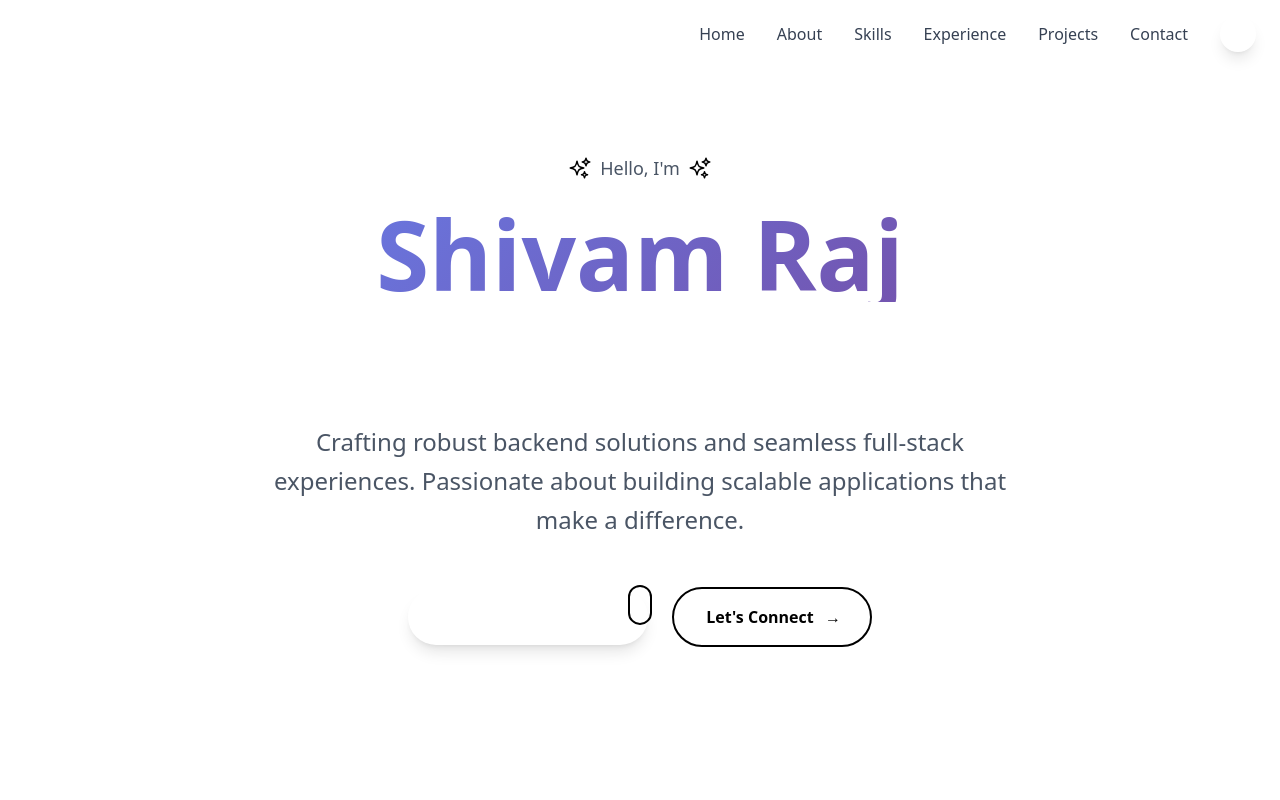
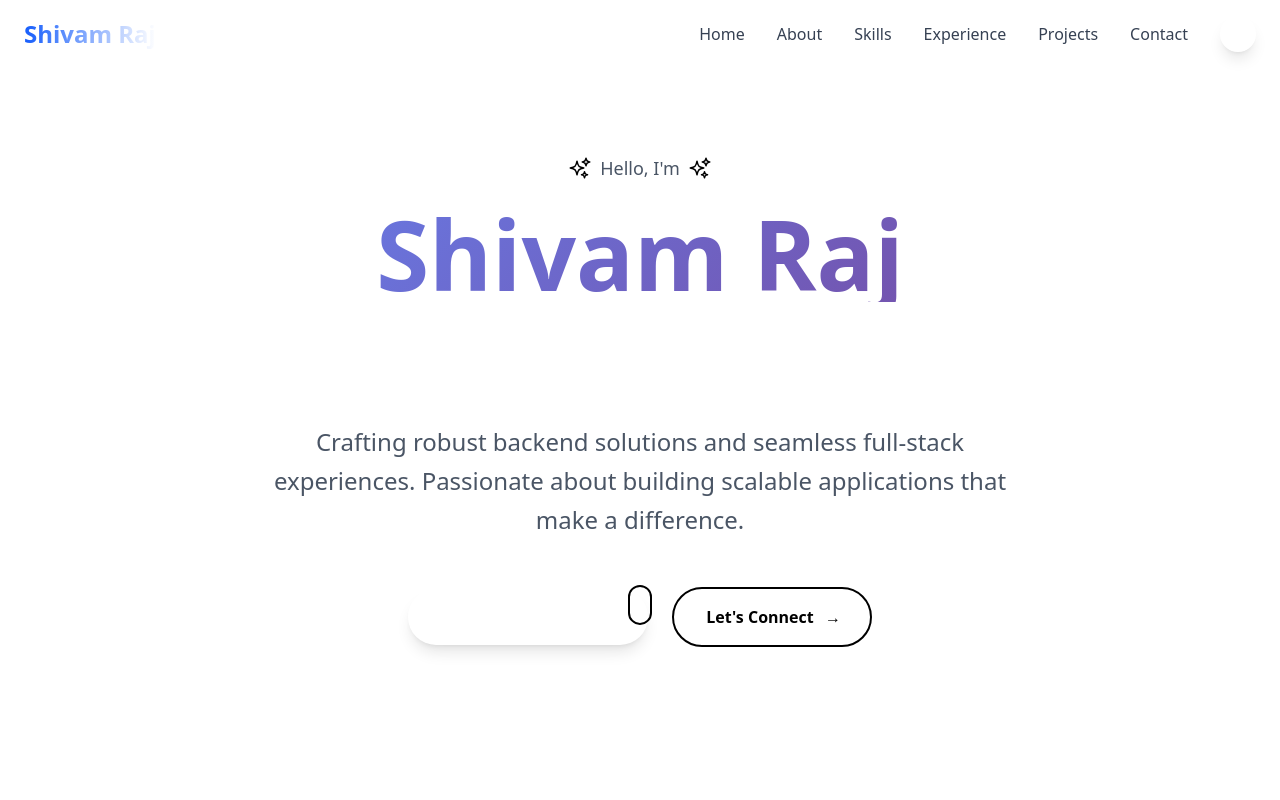
Before and after one commit to Mtank10/shivam-portfolio, a Next.js app: page / in a window 1280 px wide. Shown: the top 800 px of the page. Built offline with nearby package versions, Linux system fonts and the light colour scheme.

Commit message:
Update Navbar.tsx

```diff
--- a/app/components/Navbar.tsx
+++ b/app/components/Navbar.tsx
@@ -40,7 +40,7 @@
           <Link href="/" className="relative group">
             <motion.div
               whileHover={{ scale: 1.05 }}
-              className="text-2xl font-bold bg-gradient-to-r from-primary-600 to-secondary-600 bg-clip-text text-transparent"
+              className="text-2xl font-bold bg-gradient-to-r from-blue-600 to-white-600 bg-clip-text text-transparent"
             >
               Shivam Raj
             </motion.div>
```
